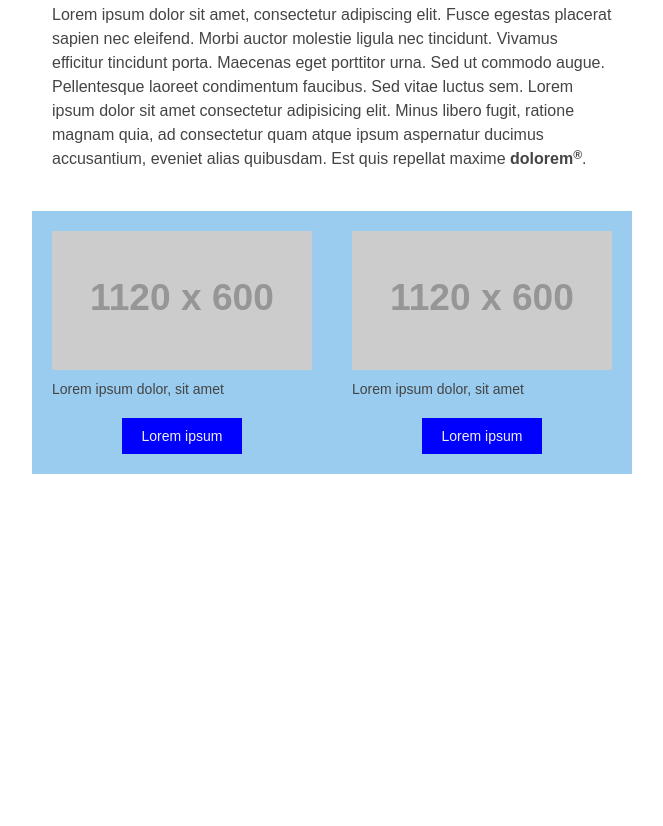
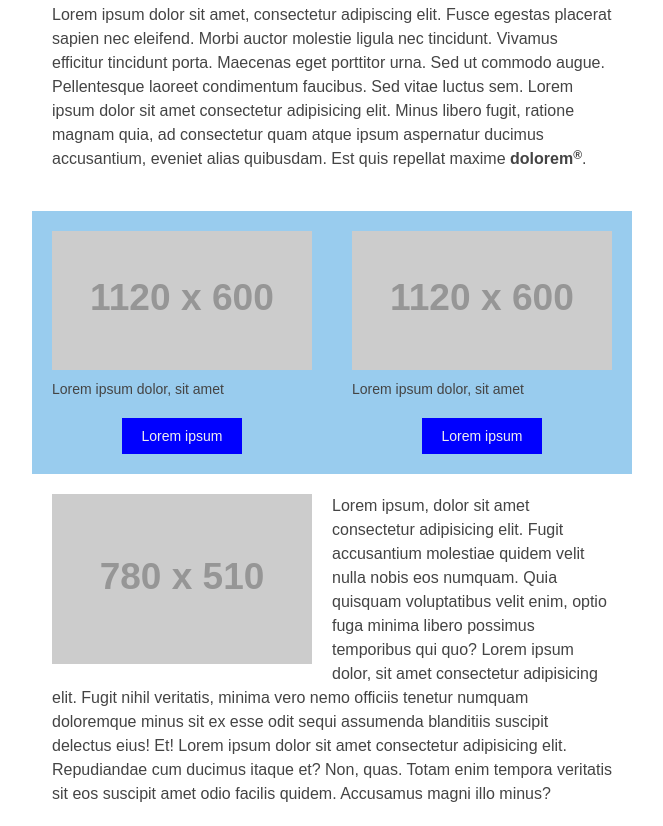
Before and after one commit to Michal-Ruszkowski/Email_HTML, a plain HTML site: page index.html in a window 1280 px wide. Shown: the part 373-1199 px from the top of the page, without its empty margins (308-971 px from the left). Before the commit the page ends 867 px from the top, so only its background shows below. Drawn offline with Linux system fonts and the light colour scheme; placeholder pictures from the web are drawn by us.

Commit message:
Added section with floating img and text

```diff
--- a/index.html
+++ b/index.html
@@ -183,6 +183,24 @@ Lorem ipsum dolor sit amet consectetur adipisicing elit
                             </td>
                         </tr>
                     </table>
+                    <table role="presentation" align="left" width="100%" cellpadding="0" cellspacing="0">
+                        <tr>
+                            <td bgcolor="#ffffff" align="center" style="padding:0 20px;">
+                                <table role="presentation" align="left" cellpadding="0" cellspacing="0">
+                                    <tr>
+                                        <td style="padding:20px 20px 0 0;" class="padH0 padBot20">
+                                            <a href="#" style="text-decoration:none;" target="_blank"><img src="https://placehold.co/780x510?text=260x180 @3x (780x540)" width="260" alt="" border="0" style="width:100%;max-width:260px;height:auto!important;display:block;mso-padding-alt:20px 20px 0 0;" class="wMax"></a>
+                                        </td>
+                                    </tr>
+                                </table>
+                                <p style="font-family:Arial,Helvetica,sans-serif;font-size:16px;color:#444444;mso-line-height-rule:exactly;line-height:24px;font-weight:400;margin:20px 0 0 0;text-align:left;display:block;">
+                                    Lorem ipsum, dolor sit amet consectetur adipisicing elit. Fugit accusantium molestiae quidem velit nulla nobis eos numquam. Quia quisquam voluptatibus velit enim, optio fuga minima libero possimus temporibus qui quo? Lorem ipsum dolor, sit amet consectetur adipisicing elit. Fugit nihil veritatis, minima vero nemo officiis tenetur numquam doloremque minus sit ex esse odit sequi assumenda blanditiis suscipit delectus eius! Et! Lorem ipsum dolor sit amet consectetur adipisicing elit. Repudiandae cum ducimus itaque et? Non, quas. Totam enim tempora veritatis sit eos suscipit amet odio facilis quidem. Accusamus magni illo minus?
+                                </p>
+                            </td>
+                        </tr>
+                    </table>
+
+
                 </td>
             </tr>
 		</table>
```
